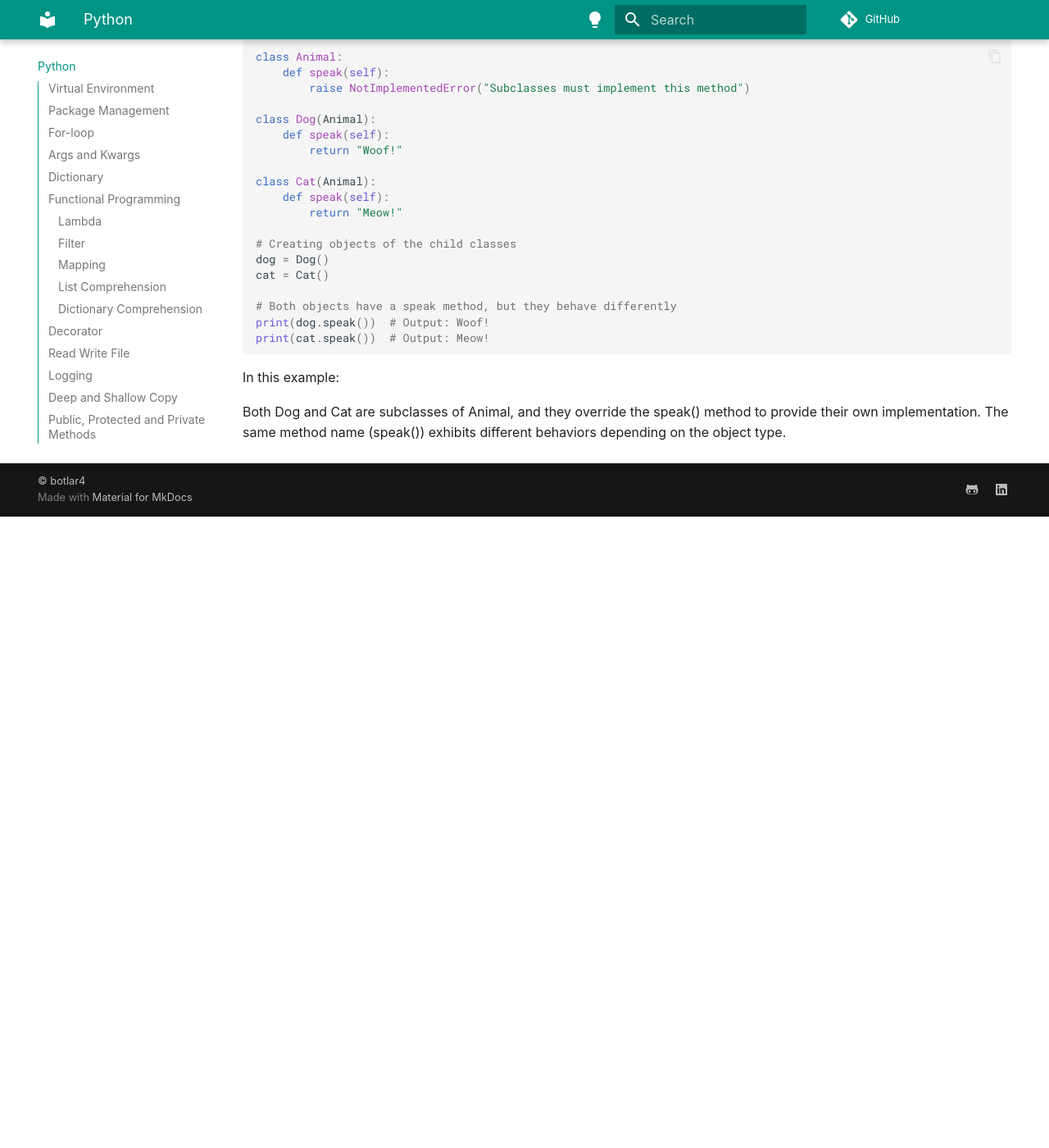
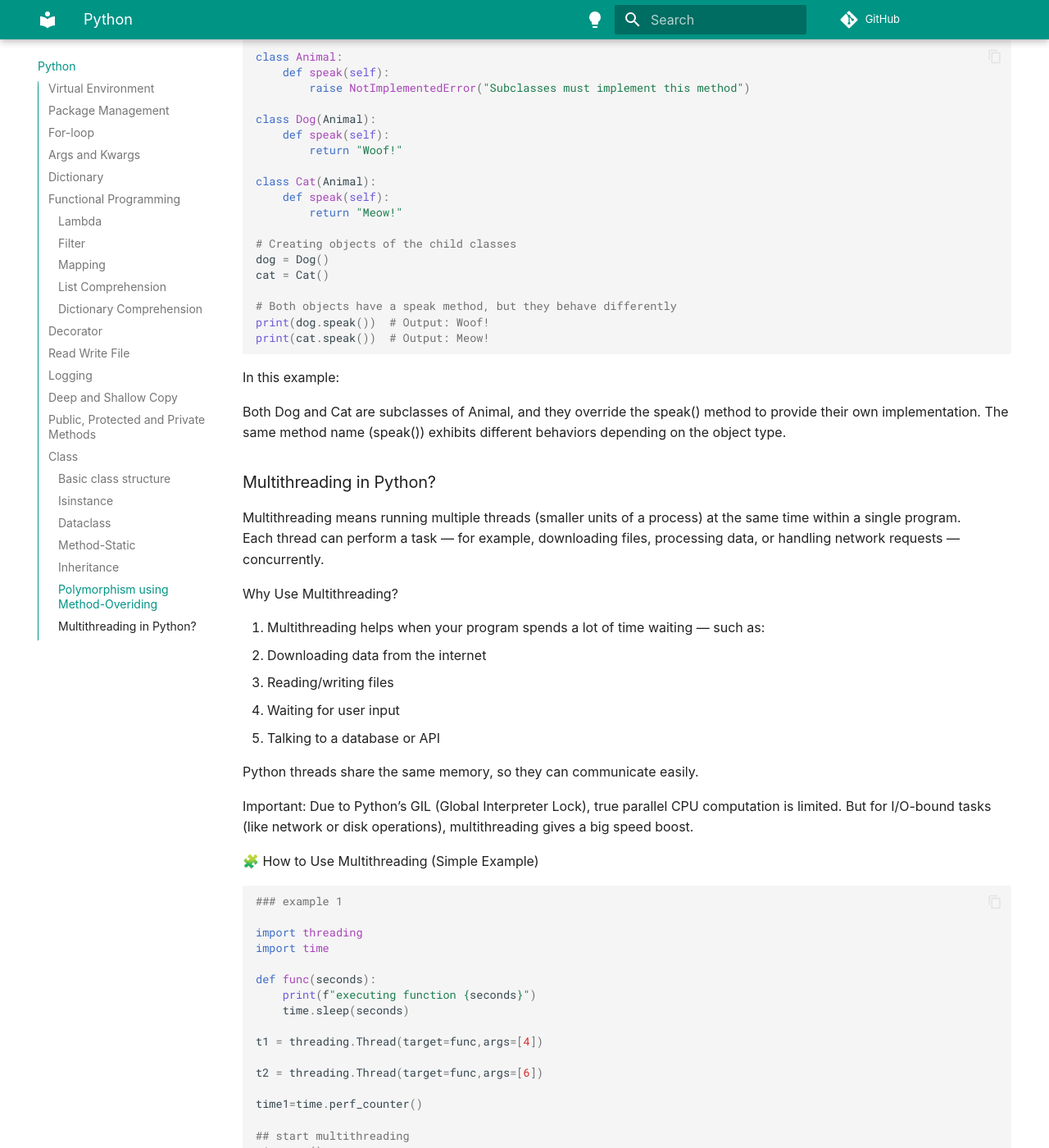
Before and after one commit to botlaram/docs, an MkDocs documentation site: the page built from docs/python.md, in a window 1280 px wide and 1400 px high, scrolled down 12395 px. Shown: the whole window at 82% size. Built offline with MkDocs 1.6.1 and Material for MkDocs 9.7.7, drawn with Linux system fonts in a browser that asks for light colours; some web fonts are replaced; before the commit the page ends 13025 px from its top, so only the background shows below that; some of the changed text lies outside the part shown.

Commit message:
Add multithreading section to Python documentation
Added a section on multithreading in Python, including explanations, examples, and use cases.

````diff
--- a/docs/python.md
+++ b/docs/python.md
@@ -597,3 +597,96 @@
 
 Both Dog and Cat are subclasses of Animal, and they override the speak() method to provide their own implementation.
 The same method name (speak()) exhibits different behaviors depending on the object type.
+
+### Multithreading in Python?
+
+Multithreading means running multiple threads (smaller units of a process) at the same time within a single program.
+Each thread can perform a task — for example, downloading files, processing data, or handling network requests — concurrently.
+
+Why Use Multithreading?
+
+1. Multithreading helps when your program spends a lot of time waiting — such as:
+2. Downloading data from the internet
+3. Reading/writing files
+4. Waiting for user input
+5. Talking to a database or API
+
+Python threads share the same memory, so they can communicate easily.
+
+Important:
+Due to Python’s GIL (Global Interpreter Lock), true parallel CPU computation is limited.
+But for I/O-bound tasks (like network or disk operations), multithreading gives a big speed boost.
+
+🧩 How to Use Multithreading (Simple Example)
+
+```python
+### example 1
+
+import threading
+import time
+
+def func(seconds):
+    print(f"executing function {seconds}")
+    time.sleep(seconds)
+
+t1 = threading.Thread(target=func,args=[4])
+
+t2 = threading.Thread(target=func,args=[6])
+
+time1=time.perf_counter()
+
+## start multithreading
+t1.start()
+t2.start()
+
+## wait until background process complete
+t1.join()
+t2.join()
+
+time2=time.perf_counter()
+print(time2-time1)
+
+### example2
+import threading
+import time
+
+def worker(task_id):
+    print(f"Thread {task_id} starting...")
+    time.sleep(2)  # Simulate some work
+    print(f"Thread {task_id} finished!")
+
+# Create a list to hold our threads
+threads = []
+
+# Create and start 3 threads
+for i in range(3):
+    t = threading.Thread(target=worker, args=(i,))
+    t.start()
+    threads.append(t)
+
+# Wait for all threads to finish
+for t in threads:
+    t.join()
+
+print("All threads are done!")
+```
+
+Output:
+
+```bash
+Thread 0 starting...
+Thread 1 starting...
+Thread 2 starting...
+Thread 0 finished!
+Thread 1 finished!
+Thread 2 finished!
+All threads are done!
+```
+
+⏱ You’ll notice that all threads start together, and the program only waits for all of them to complete at the end — instead of doing them one by one.
+
+When to Use?
+
+- Downloading multiple files or web pages
+- Handling many network connections
+- Waiting for I/O operations
````
